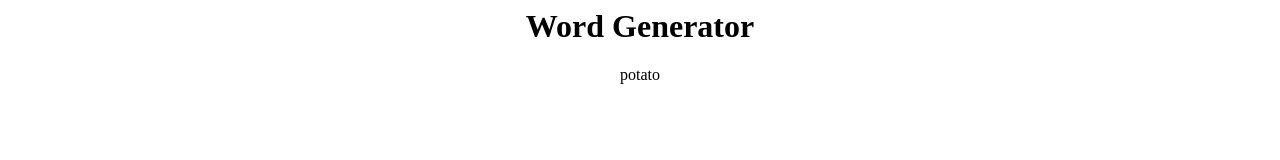
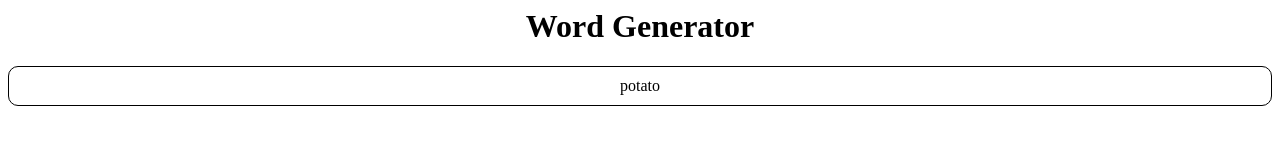
Before and after one commit to AngelFerndz/Word_Generator, a plain HTML site: page index.html in a window 1280 px wide. Drawn offline with Linux system fonts and the light colour scheme.

Commit message:
Added style tag and basic CSS

```diff
--- a/index.html
+++ b/index.html
@@ -1,6 +1,13 @@
 <html>
   <head>
     <title>Word Generator</title>
+    <style>
+      div {
+        border: 1px solid black;
+        border-radius: 10px;
+        padding: 10px;
+      }
+    </style>
   </head>
   <body>
     <center>
```
